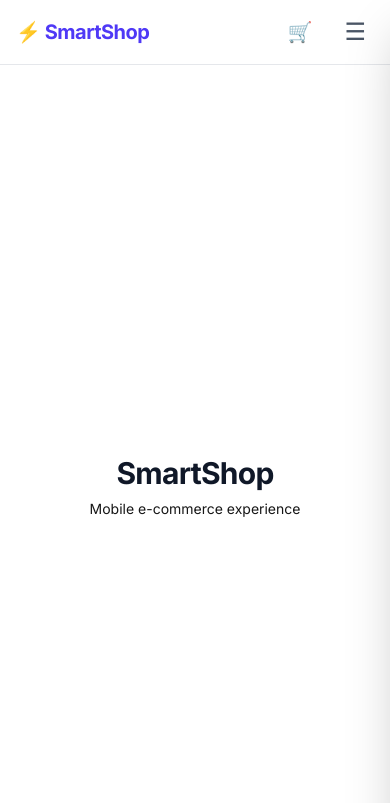
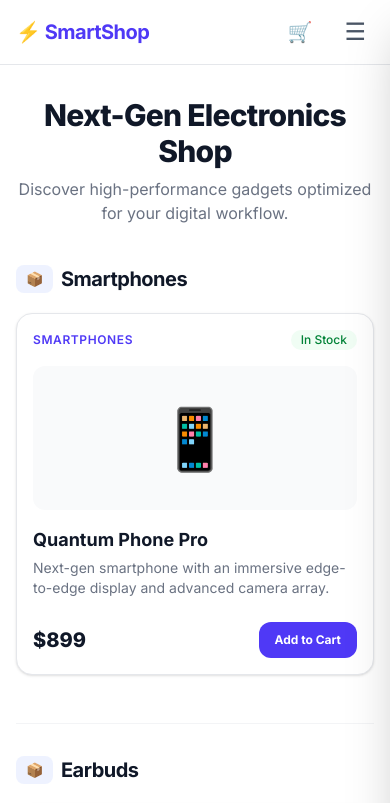
Before and after one commit to nexxdevv/smartshop-vitest, a Next.js app: page / in a window 390 px wide. Shown: the top 803 px of the page. Built offline with nearby package versions, Linux system fonts and the light colour scheme.

Commit message:
feat: implement 6 product categories, build responsive cards, and connect global cart functionality

```diff
--- a/src/app/page.tsx
+++ b/src/app/page.tsx
@@ -1,10 +1,46 @@
+import { PRODUCTS } from '@/data/products';
+import ProductCard from '@/components/ProductCard';
+
 export default function Home() {
+  // Extract unique categories for catalog rendering blocks
+  const categories = Array.from(new Set(PRODUCTS.map((p) => p.category)));
+
   return (
-    <main className="flex min-h-screen flex-col items-center justify-center p-4 text-center">
-      <h1 className="text-3xl font-bold tracking-tight text-gray-900 sm:text-5xl">
-        SmartShop
-      </h1>
-      <p className="mt-2 text-sm text-gray-550">Mobile e-commerce experience</p>
+    <main className="mx-auto max-w-7xl px-4 py-8 sm:px-6 lg:py-12">
+      {/* Hero Headline Intro */}
+      <div className="text-center sm:text-left mb-10">
+        <h1 className="text-3xl font-extrabold tracking-tight text-gray-900 sm:text-4xl">
+          Next-Gen Electronics Shop
+        </h1>
+        <p className="mt-2 text-base text-gray-500">
+          Discover high-performance gadgets optimized for your digital workflow.
+        </p>
+      </div>
+
+      {/* Structured Category Feeds */}
+      <div className="space-y-12">
+        {categories.map((category) => {
+          const categoryProducts = PRODUCTS.filter((p) => p.category === category);
+
+          return (
+            <section key={category} className="border-t border-gray-100 pt-8 first:border-0 first:pt-0">
+              <h2 className="text-xl font-bold tracking-tight text-gray-900 mb-5 flex items-center">
+                <span className="mr-2 rounded-lg bg-indigo-50 px-2.5 py-1 text-sm text-indigo-600">
+                  📦
+                </span>
+                {category}
+              </h2>
+
+              {/* Grid System: Mobile (1 Col) -> Tablet (2 Col) -> Desktop (3 Col) */}
+              <div className="grid grid-cols-1 gap-6 sm:grid-cols-2 lg:grid-cols-3">
+                {categoryProducts.map((product) => (
+                  <ProductCard key={product.id} product={product} />
+                ))}
+              </div>
+            </section>
+          );
+        })}
+      </div>
     </main>
   );
 }
--- /dev/null
+++ b/src/components/ProductCard.tsx
@@ -0,0 +1,68 @@
+'use client';
+
+import { Product } from '@/data/products';
+import { useShop } from '@/context/ShopContext';
+
+export default function ProductCard({ product }: { product: Product }) {
+  const { addToCart } = useShop();
+
+  const handleAdd = () => {
+    addToCart({
+      id: product.id,
+      name: product.name,
+      price: product.price,
+      emoji: product.emoji,
+    });
+  };
+
+  return (
+    <div className="flex flex-col rounded-2xl border border-gray-200 bg-white p-4 shadow-sm transition-all hover:shadow-md">
+      {/* Category Tag & Stock Status Indicators */}
+      <div className="flex items-center justify-between">
+        <span className="text-xs font-semibold uppercase tracking-wider text-indigo-600">
+          {product.category}
+        </span>
+        <span
+          className={`rounded-full px-2.5 py-0.5 text-xs font-medium ${
+            product.inStock
+              ? 'bg-green-50 text-green-700'
+              : 'bg-rose-50 text-rose-700'
+          }`}
+        >
+          {product.inStock ? 'In Stock' : 'Out of Stock'}
+        </span>
+      </div>
+
+      {/* Visual Fallback Emoji Center */}
+      <div className="my-4 flex h-36 items-center justify-center rounded-xl bg-gray-50 text-6xl">
+        {product.emoji}
+      </div>
+
+      {/* Meta Specs Context Block */}
+      <div className="flex flex-1 flex-col">
+        <h3 className="text-lg font-bold text-gray-900">{product.name}</h3>
+        <p className="mt-1 text-sm text-gray-500 line-clamp-2 flex-1">
+          {product.description}
+        </p>
+
+        {/* Pricing & Cart Action Block */}
+        <div className="mt-4 flex items-center justify-between pt-2">
+          <span className="text-xl font-extrabold text-gray-900">
+            ${product.price}
+          </span>
+          <button
+            onClick={handleAdd}
+            disabled={!product.inStock}
+            className={`rounded-xl px-4 py-2.5 text-xs font-bold transition-all ${
+              product.inStock
+                ? 'bg-indigo-600 text-white hover:bg-indigo-700 active:scale-95'
+                : 'bg-gray-100 text-gray-400 cursor-not-allowed'
+            }`}
+          >
+            {product.inStock ? 'Add to Cart' : 'Out of Stock'}
+          </button>
+        </div>
+      </div>
+    </div>
+  );
+}
--- /dev/null
+++ b/src/data/products.ts
@@ -0,0 +1,69 @@
+export interface Product {
+  id: string;
+  name: string;
+  category: string;
+  description: string;
+  price: number;
+  emoji: string;
+  inStock: boolean;
+}
+
+export const PRODUCTS: Product[] = [
+  {
+    id: 'prod-1',
+    name: 'Quantum Phone Pro',
+    category: 'Smartphones',
+    description: 'Next-gen smartphone with an immersive edge-to-edge display and advanced camera array.',
+    price: 899,
+    emoji: '📱',
+    inStock: true,
+  },
+  {
+    id: 'prod-2',
+    name: 'SonicWave Buds',
+    category: 'Earbuds',
+    description: 'Active noise-canceling wireless earbuds with deep acoustic bass tuning.',
+    price: 149,
+    emoji: '🎧',
+    inStock: true,
+  },
+  {
+    id: 'prod-3',
+    name: 'Aero Watch 5',
+    category: 'Smartwatches',
+    description: 'Sleek fitness and health metric tracker featuring a 48-hour continuous battery life.',
+    price: 249,
+    emoji: '⌚',
+    inStock: true,
+  },
+  {
+    id: 'prod-4',
+    name: 'ApexBook 14',
+    category: 'Laptops',
+    description: 'Ultra-thin computational workhorse ideal for intensive programming and visual design.',
+    price: 1299,
+    emoji: '💻',
+    inStock: false,
+  },
+  {
+    id: 'prod-5',
+    name: 'TabVivid Slate',
+    category: 'Tablets',
+    description: 'Crisp 11-inch cinematic tablet screen designed for digital artists and streaming entertainment.',
+    price: 499,
+    emoji: '平板', // Using tablet emoji representation or simple fallback icon string
+    inStock: true,
+  },
+  {
+    id: 'prod-6',
+    name: 'BoomBox Aura',
+    category: 'Speakers',
+    description: '360-degree room-filling portable wireless speaker featuring ambient pulsing light syncing.',
+    price: 189,
+    emoji: '🔊',
+    inStock: true,
+  }
+];
+
+// Quick localized mapping helper if an emoji layout needs checking
+PRODUCTS[4].emoji = '📟'; // Tablet alternative device icon for reliable rendering
```
Also changed, not shown: 2 other files (tests, documents, lock files or other folders).
